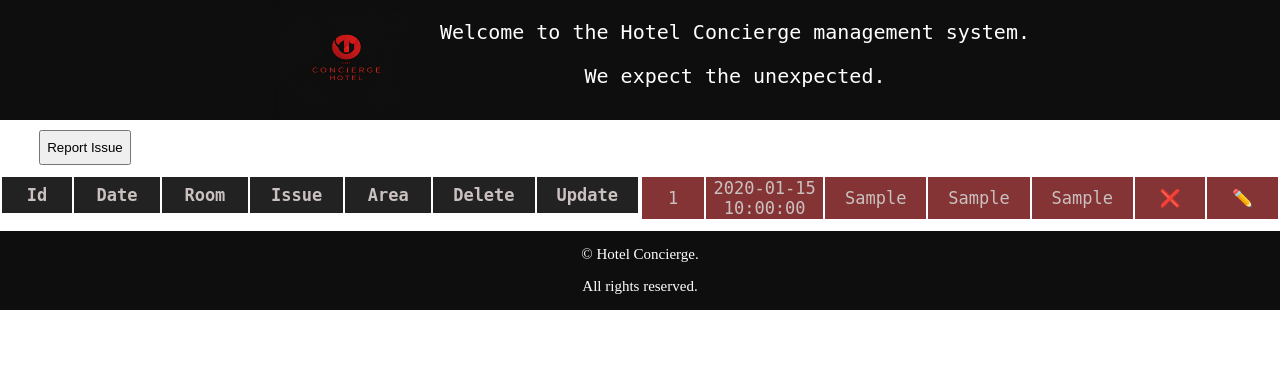
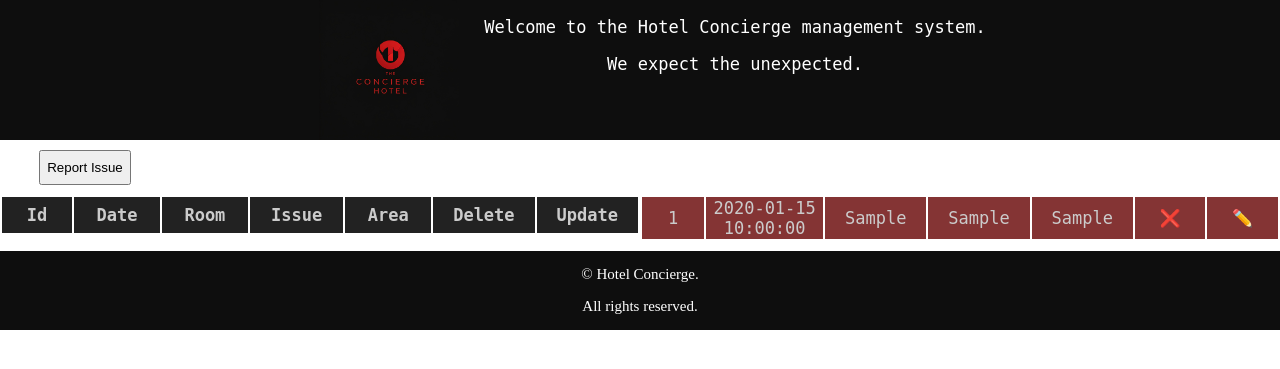
Before and after one commit to AntonioGuillen123/Proyecto-Conserjeria, a PHP site: page / in a window 1280 px wide. Shown: the top 369 px of the page. Run offline with PHP 8.4, Linux system fonts and the light colour scheme; tables that the repository leaves empty or names only in its code hold one stand-in row (values such as "Sample post").

Commit message:
style: changed text colors

```diff
--- a/src/css/header.css
+++ b/src/css/header.css
@@ -9,13 +9,13 @@
 
 .textHeader{
     text-align: center;
-    font-size: 20px;
+    font-size: 17px;
     font-family: monospace;
 }
 
 .logoHotel{
     width: 140px;
-    height: 120px;
+    height: 140px;
     margin-left: 25px;
     margin-right: 25px;
 }
--- a/src/css/style.css
+++ b/src/css/style.css
@@ -24,7 +24,7 @@ body{
 }
 
 td, th{
-    color: rgb(202, 192, 192);
+    color: rgb(203, 203, 203);
     width: 13em;
     height: 2em;
     text-align: center;
```
